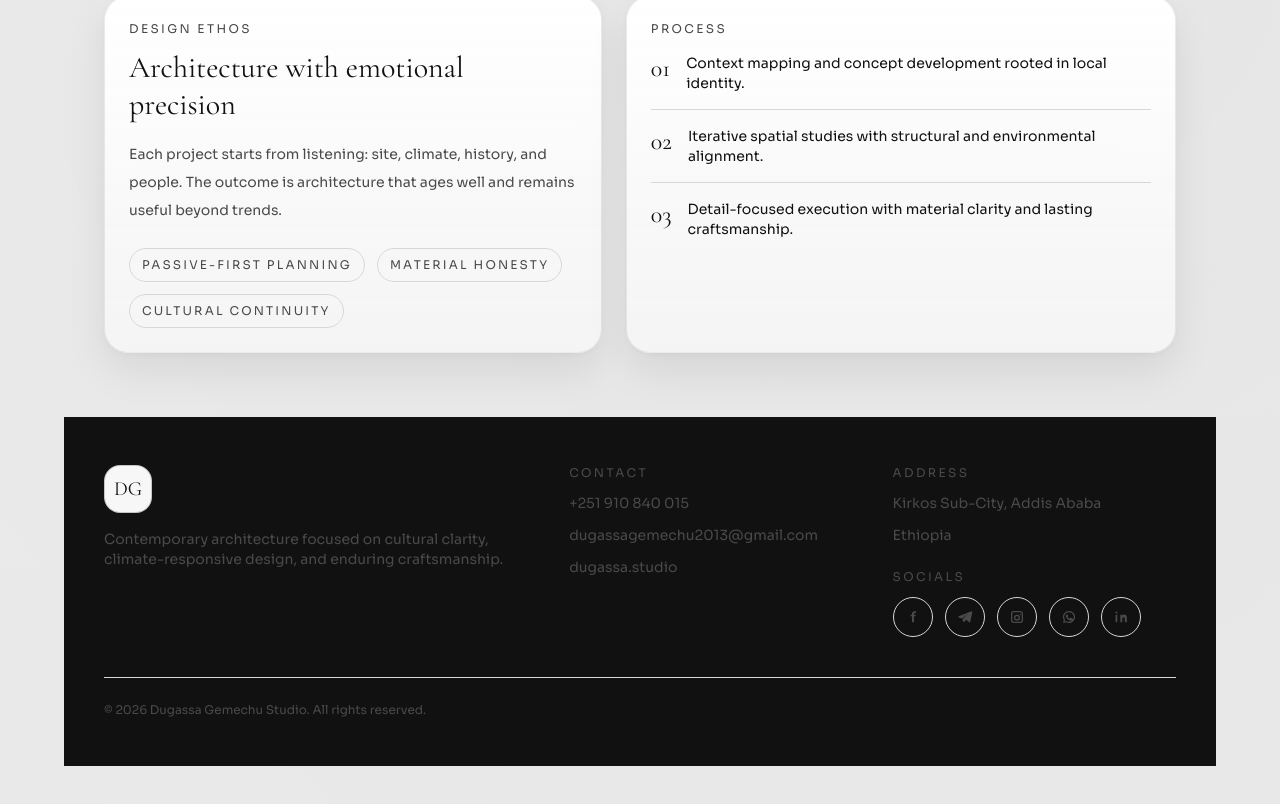
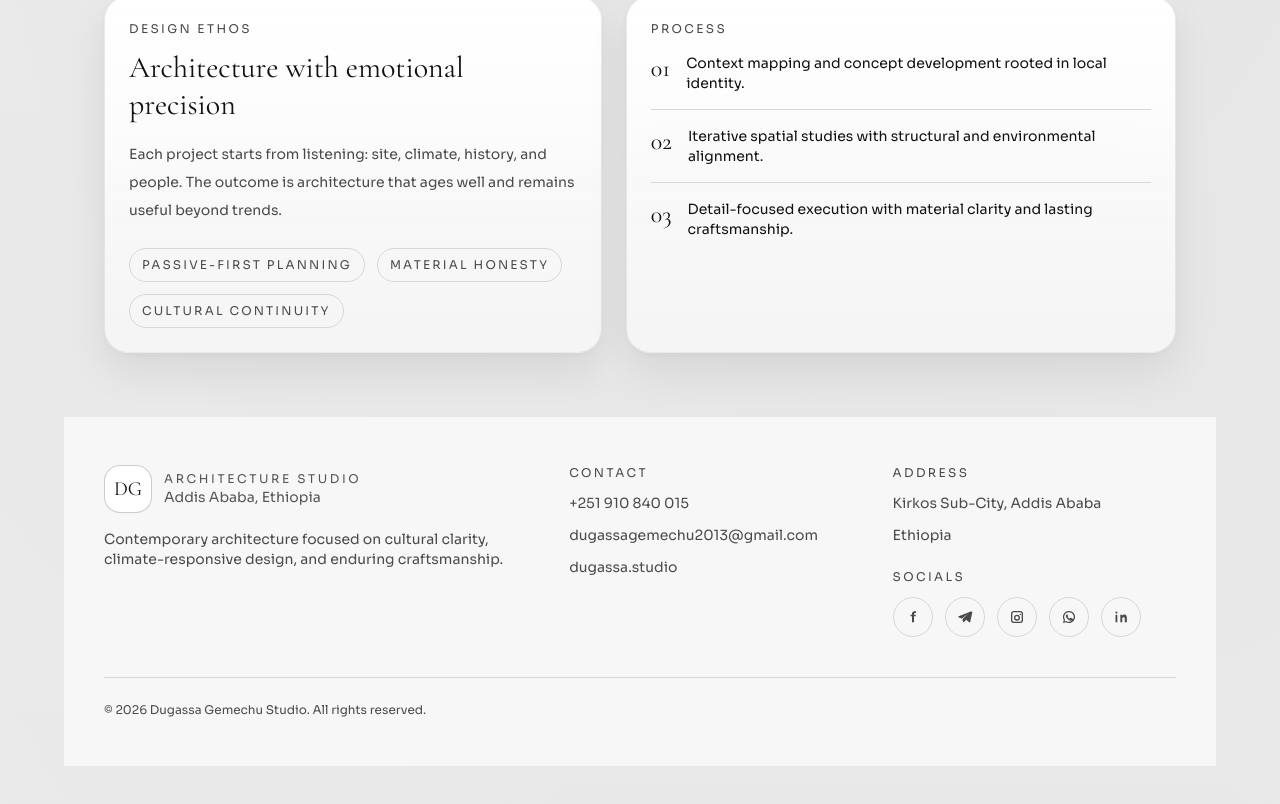
Before and after one commit to Chala751/dhuge-portfolio, a Next.js app: page / in a window 1280 px wide. Shown: the part 5812-6616 px from the top of the page. Built offline with nearby package versions, Linux system fonts and the light colour scheme.

Commit message:
footer changed

```diff
--- a/app/globals.css
+++ b/app/globals.css
@@ -286,17 +286,17 @@ body {
 }
 
 .footer-shell {
+  background: #0b0b0b;
+  color: #f7f7f7;
+}
+
+:root[data-theme="light"] .footer-shell {
   background: #f7f7f7;
   color: #111111;
 }
 
-:root[data-theme="light"] .footer-shell {
+.footer-shell .footer-logo {
   background: #111111;
-  color: #f7f7f7;
-}
-
-.footer-shell .footer-logo {
-  background: #0b0b0b;
   color: #f7f7f7;
   border-color: rgba(255, 255, 255, 0.2);
 }
@@ -306,7 +306,7 @@ body {
 }
 
 :root[data-theme="light"] .footer-shell .footer-logo {
-  background: #f7f7f7;
+  background: #ffffff;
   color: #111111;
   border-color: rgba(0, 0, 0, 0.2);
 }
```
